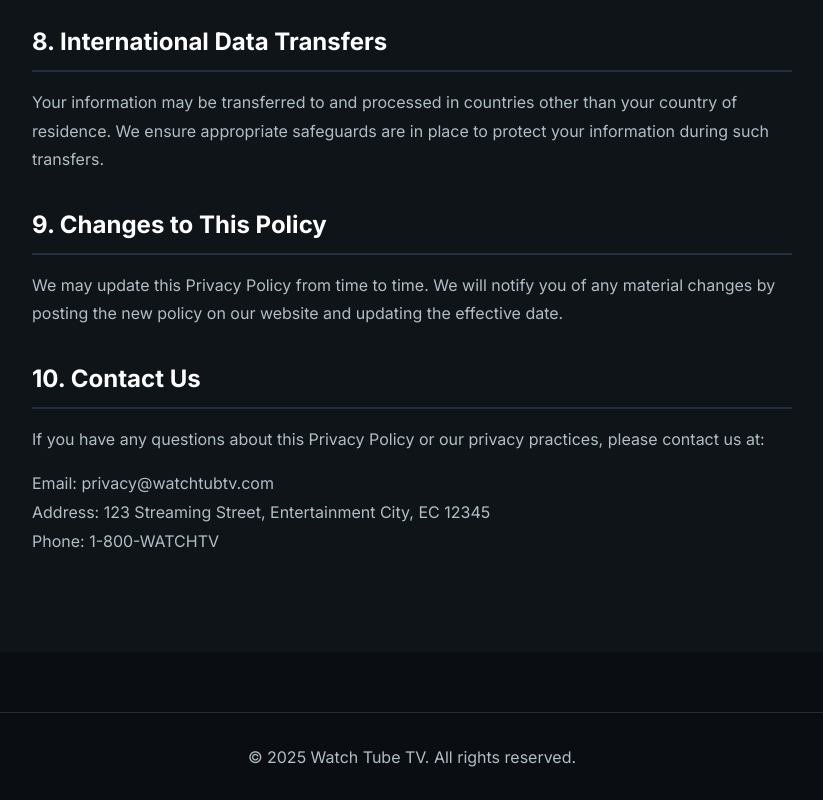
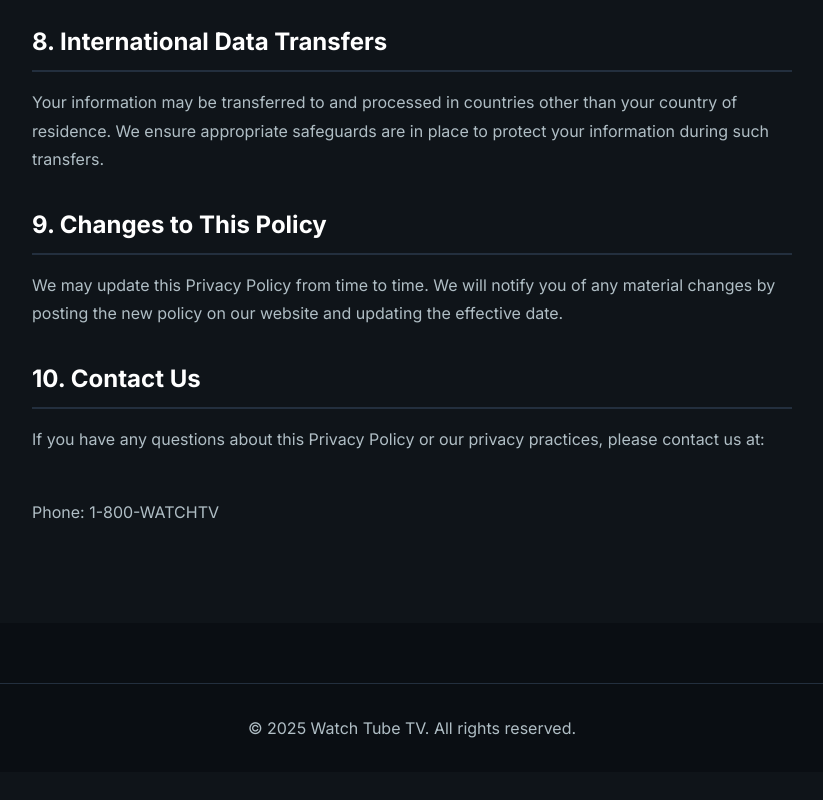
Before and after one commit to watchtubetv/watchtubetv, a website: page privacy.html in a window 1280 px wide. Shown: the part 2240-3040 px from the top of the page, without its empty margins (228-1051 px from the left). After the commit the page ends 3012 px from the top, so only its background shows below. Drawn offline with Linux system fonts and the light colour scheme.

Commit message:
Update privacy.html

```diff
--- a/privacy.html
+++ b/privacy.html
@@ -136,8 +136,7 @@
             <h2>10. Contact Us</h2>
             <p>If you have any questions about this Privacy Policy or our privacy practices, please contact us at:</p>
             <p>
-                Email: privacy@watchtubtv.com<br>
-                Address: 123 Streaming Street, Entertainment City, EC 12345<br>
+              <br>
                 Phone: 1-800-WATCHTV
             </p>
         </div>
```
